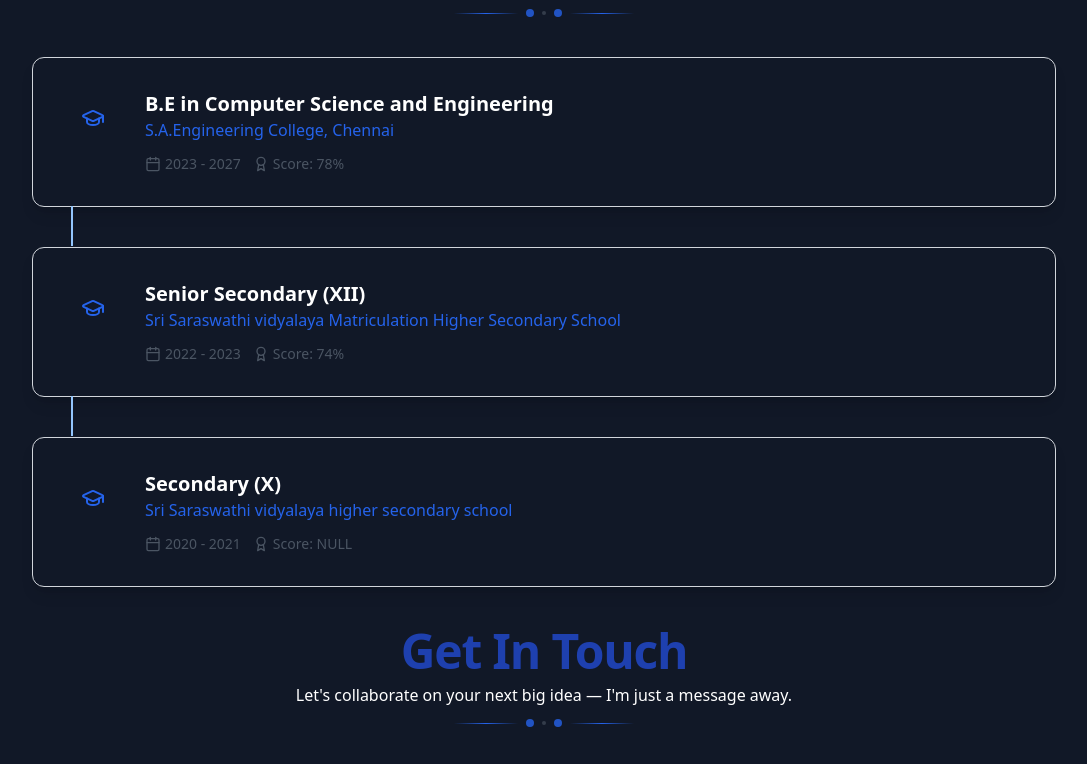
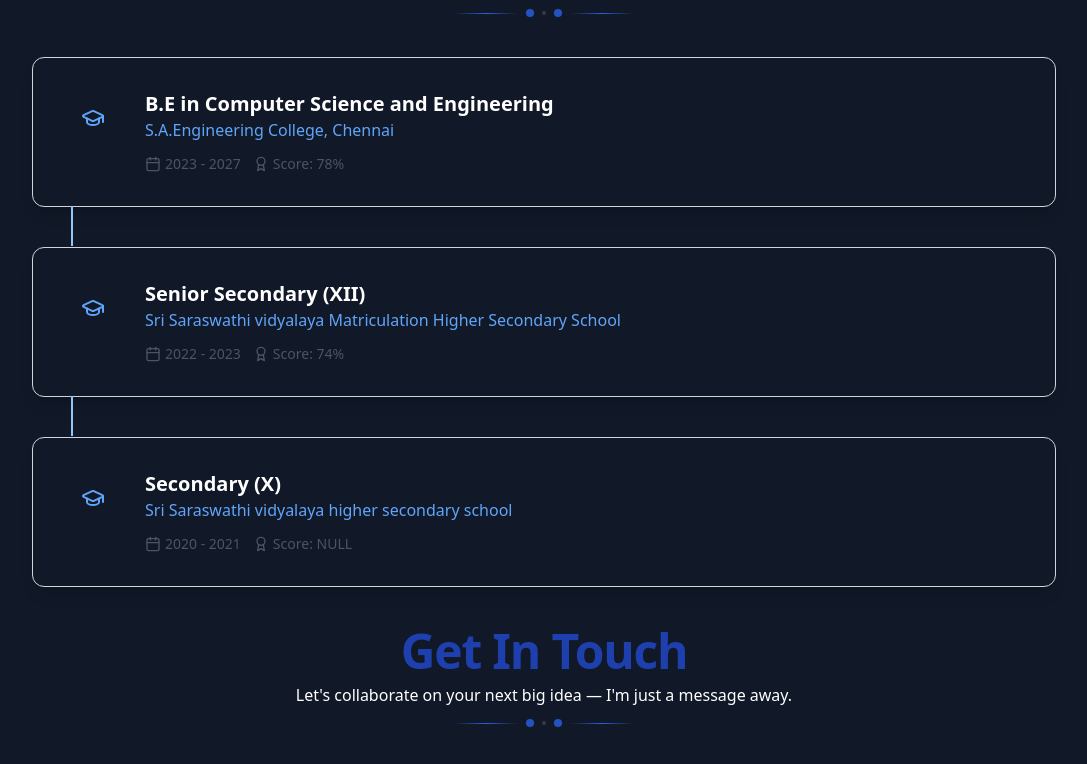
Before and after one commit to RISHIGOWTHAM-A/personal-portfolio, a website: page index.html in a window 1280 px wide. Shown: the part 3971-4735 px from the top of the page, without its empty margins (96-1183 px from the left). Drawn offline with Linux system fonts and the light colour scheme.

Commit message:
Updated feature/fixed bug/added new code

```diff
--- a/index.html
+++ b/index.html
@@ -632,7 +632,7 @@
                                 xmlns="http://www.w3.org/2000/svg" width="24" height="24" viewBox="0 0 24 24"
                                 fill="none" stroke="currentColor" stroke-width="2" stroke-linecap="round"
                                 stroke-linejoin="round"
-                                class="lucide lucide-graduation-cap w-6 h-6 text-blue-600 dark:text-blue-400">
+                                class="lucide lucide-graduation-cap w-6 h-6 text-blue-400 dark:text-blue-400">
                                 <path
                                     d="M21.42 10.922a1 1 0 0 0-.019-1.838L12.83 5.18a2 2 0 0 0-1.66 0L2.6 9.08a1 1 0 0 0 0 1.832l8.57 3.908a2 2 0 0 0 1.66 0z">
                                 </path>
@@ -642,7 +642,7 @@
                         <div class="flex-1">
                             <h3 class="text-lg sm:text-xl font-semibold text-white dark:text-gray-100">B.E in
                                 Computer Science and Engineering</h3>
-                            <p class="text-blue-600 dark:text-blue-400 font-medium">S.A.Engineering College,
+                            <p class="text-blue-400 dark:text-blue-400 font-medium">S.A.Engineering College,
                                 Chennai</p>
                             <div class="flex flex-col sm:flex-row items-start sm:items-center gap-3 mt-3">
                                 <div class="flex items-center gap-1 text-gray-600 dark:text-gray-400"><svg
@@ -675,7 +675,7 @@
                                 xmlns="http://www.w3.org/2000/svg" width="24" height="24" viewBox="0 0 24 24"
                                 fill="none" stroke="currentColor" stroke-width="2" stroke-linecap="round"
                                 stroke-linejoin="round"
-                                class="lucide lucide-graduation-cap w-6 h-6 text-blue-600 dark:text-blue-400">
+                                class="lucide lucide-graduation-cap w-6 h-6 text-blue-400 dark:text-blue-400">
                                 <path
                                     d="M21.42 10.922a1 1 0 0 0-.019-1.838L12.83 5.18a2 2 0 0 0-1.66 0L2.6 9.08a1 1 0 0 0 0 1.832l8.57 3.908a2 2 0 0 0 1.66 0z">
                                 </path>
@@ -685,7 +685,7 @@
                         <div class="flex-1">
                             <h3 class="text-lg sm:text-xl font-semibold text-white dark:text-gray-100">Senior
                                 Secondary (XII)</h3>
-                            <p class="text-blue-600 dark:text-blue-400 font-medium">Sri Saraswathi vidyalaya
+                            <p class="text-blue-400 dark:text-blue-400 font-medium">Sri Saraswathi vidyalaya
                                 Matriculation Higher
                                 Secondary School</p>
                             <div class="flex flex-col sm:flex-row items-start sm:items-center gap-3 mt-3">
@@ -719,7 +719,7 @@
                                 xmlns="http://www.w3.org/2000/svg" width="24" height="24" viewBox="0 0 24 24"
                                 fill="none" stroke="currentColor" stroke-width="2" stroke-linecap="round"
                                 stroke-linejoin="round"
-                                class="lucide lucide-graduation-cap w-6 h-6 text-blue-600 dark:text-blue-400">
+                                class="lucide lucide-graduation-cap w-6 h-6 text-blue-400 dark:text-blue-400">
                                 <path
                                     d="M21.42 10.922a1 1 0 0 0-.019-1.838L12.83 5.18a2 2 0 0 0-1.66 0L2.6 9.08a1 1 0 0 0 0 1.832l8.57 3.908a2 2 0 0 0 1.66 0z">
                                 </path>
@@ -729,7 +729,7 @@
                         <div class="flex-1">
                             <h3 class="text-lg sm:text-xl font-semibold text-white dark:text-gray-100">Secondary (X)
                             </h3>
-                            <p class="text-blue-600 dark:text-blue-400 font-medium">Sri Saraswathi vidyalaya higher
+                            <p class="text-blue-400 dark:text-blue-400 font-medium">Sri Saraswathi vidyalaya higher
                                 secondary school</p>
                             <div class="flex flex-col sm:flex-row items-start sm:items-center gap-3 mt-3">
                                 <div class="flex items-center gap-1 text-gray-600 dark:text-gray-400"><svg
@@ -902,12 +902,13 @@
                             <div><svg xmlns="http://www.w3.org/2000/svg" width="24" height="24" viewBox="0 0 24 24"
                                     fill="none" stroke="currentColor" stroke-width="2" stroke-linecap="round"
                                     stroke-linejoin="round"
-                                    class="lucide lucide-github w-6 h-6 text-gray-900 dark:text-white">
+                                    class="lucide lucide-github w-6 h-6 text-white dark:text-white">
                                     <path
                                         d="M15 22v-4a4.8 4.8 0 0 0-1-3.5c3 0 6-2 6-5.5.08-1.25-.27-2.48-1-3.5.28-1.15.28-2.35 0-3.5 0 0-1 0-3 1.5-2.64-.5-5.36-.5-8 0C6 2 5 2 5 2c-.3 1.15-.3 2.35 0 3.5A5.403 5.403 0 0 0 4 9c0 3.5 3 5.5 6 5.5-.39.49-.68 1.05-.85 1.65-.17.6-.22 1.23-.15 1.85v4">
                                     </path>
                                     <path d="M9 18c-4.51 2-5-2-7-2"></path>
-                                </svg></div>
+                                </svg>
+                            </div>
                         </a><a href="https://www.linkedin.com/in/rishi-gowtham-3816182a4/" target="_blank"
                             rel="noopener noreferrer" aria-label="LinkedIn"
                             class="group relative p-3  dark:bg-gray-900 rounded-lg hover:scale-110 transform transition-transform duration-300 border border-gray-200 dark:border-gray-800">
```
